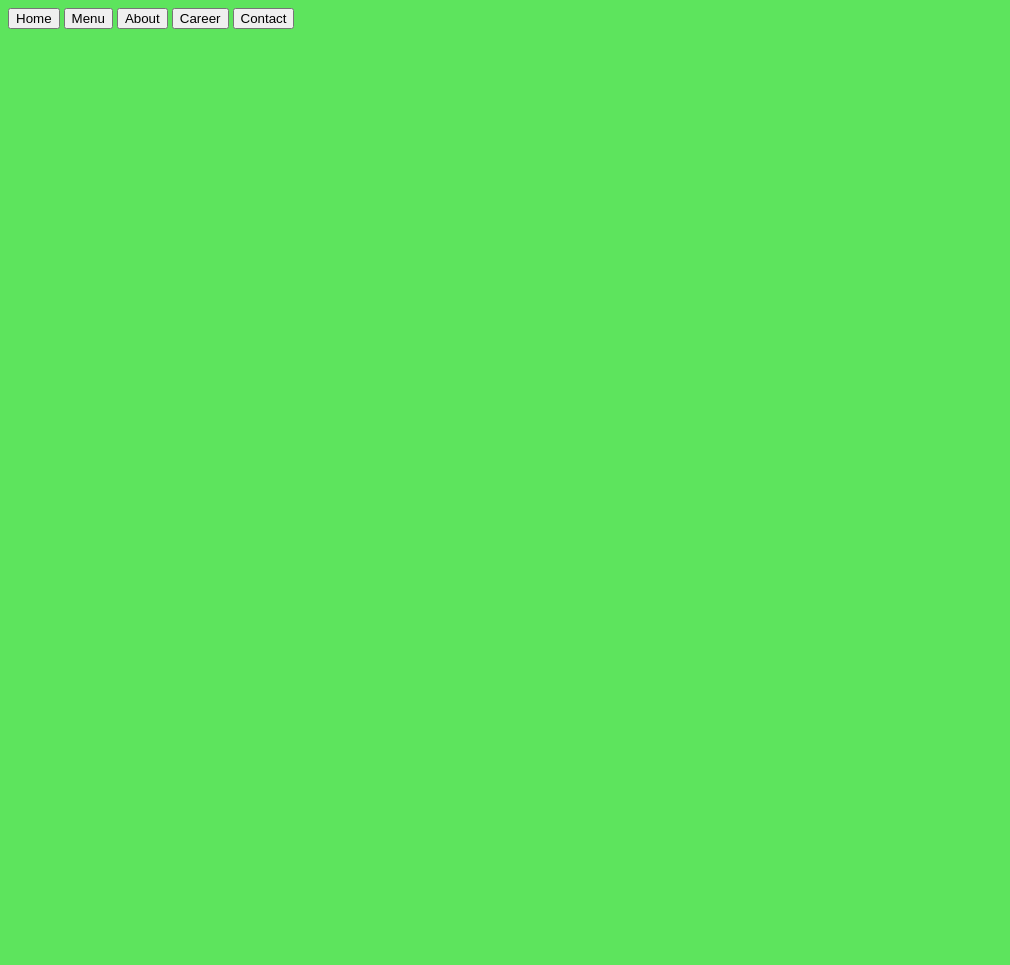
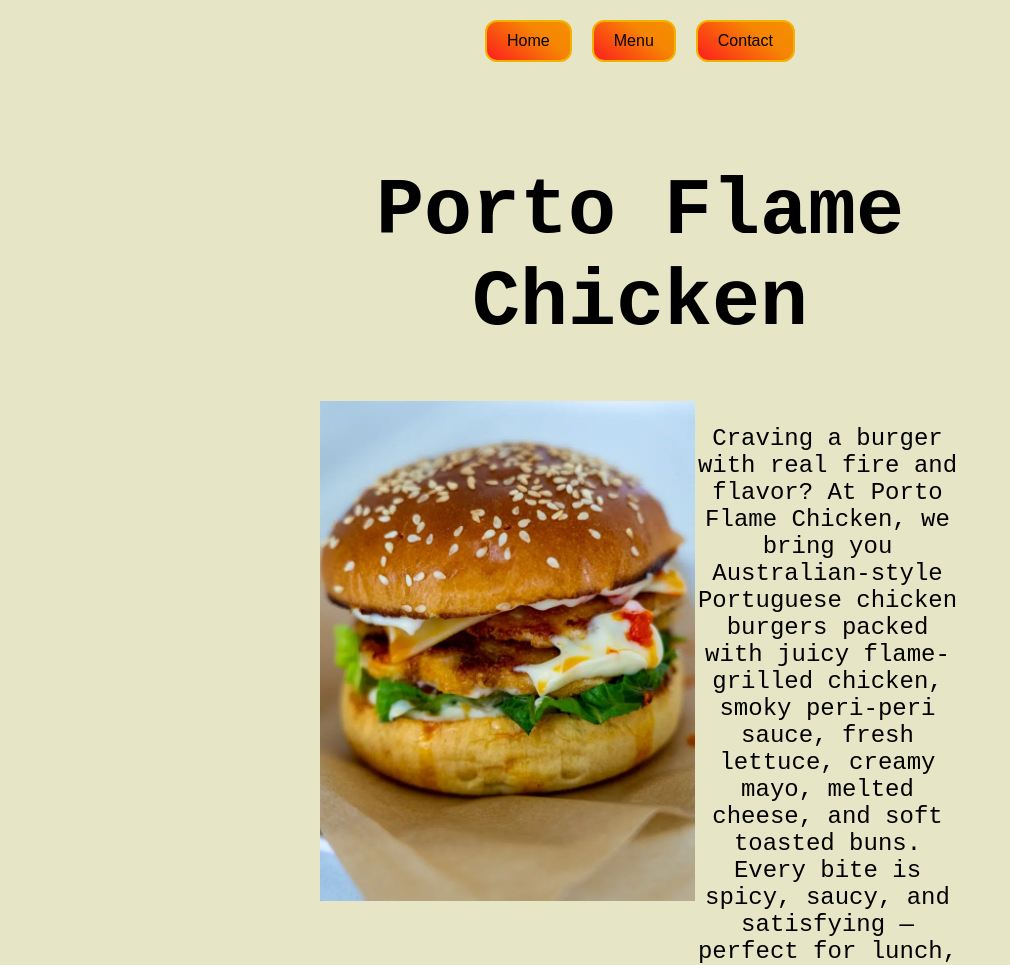
Before and after one commit to cevherkemalsirin/Restaurant-Page-Odin, a website built with webpack: page src/template.html in a window 1280 px wide. Shown: the top 965 px of the page, without its empty margins (0-1010 px from the left). Before the commit the page ends 800 px from the top, so only its background shows below. Built offline with nearby package versions, Linux system fonts and the light colour scheme.

Commit message:
Finish Home Page

```diff
--- a/package.json
+++ b/package.json
@@ -23,6 +23,7 @@
     "html-webpack-plugin": "^5.6.7",
     "style-loader": "^4.0.0",
     "webpack": "^5.107.2",
-    "webpack-cli": "^7.0.3"
+    "webpack-cli": "^7.0.3",
+    "webpack-dev-server": "^5.2.5"
   }
 }
--- /dev/null
+++ b/src/home.js
@@ -0,0 +1,20 @@
+import burgerImage from "./images/burger.webp";
+
+const body = document.body;
+export function LoadHomePage(){
+    if(body)
+    {
+      const div = document.getElementById("content");
+       const h1 = document.createElement("h1");
+        h1.textContent = "Porto Flame Chicken";
+       const p = document.createElement("p");
+        p.textContent = "Craving a burger with real fire and flavor? At Porto Flame Chicken, we bring you Australian-style Portuguese chicken burgers packed with juicy flame-grilled chicken, smoky peri-peri sauce, fresh lettuce, creamy mayo, melted cheese, and soft toasted buns. Every bite is spicy, saucy, and satisfying — perfect for lunch, dinner, or late-night cravings. Come taste the burger that brings the heat, the crunch, and the flavor all in one.";
+        const img =document.createElement("img");
+        img.src = burgerImage;
+        img.alt = "burger photo";
+        img.height = 300;
+        div.appendChild(h1);
+        div.appendChild(p);
+        div.appendChild(img);
+    }
+}
--- a/src/index.js
+++ b/src/index.js
@@ -1,3 +1,5 @@
 import "./styles.css";
 
-alert("Hey there restaurant owner! Welcome to your restaurant page!");
+import {LoadHomePage} from "./home.js";
+
+LoadHomePage();
--- a/src/styles.css
+++ b/src/styles.css
@@ -1,3 +1,58 @@
 body{
-    background-color: rgb(93, 228, 93);;
+    background-color: rgb(230, 230, 199);;
 }
+
+nav{
+    display: flex;
+    justify-content: center;
+    gap: 20px;
+    margin-top: 20px;
+}
+
+#content{
+    height: 50vh;
+    width: 50vw;
+    margin: 50px auto;
+    display: grid;
+    grid-template-columns: 1fr 1fr;
+    grid-template-rows: 1fr 1fr;
+    text-align: center;
+    font-family:'Courier New', Courier, monospace;
+
+}
+
+#content h1{
+    font-size: 5rem;
+    grid-column: 1 / -1;
+    grid-row: 1;
+}
+
+#content p{
+    grid-column: 2;
+    grid-row: 2;
+    font-size: 1.5rem;
+    align-self: center;
+}
+
+#content img{
+    grid-column: 1;
+    grid-row: 2;
+    height: 500px;
+}
+
+nav button{
+    background: linear-gradient(38deg, rgba(253, 29, 29, 1) 0%, rgba(246, 133, 3, 1) 65%, rgba(245, 143, 0, 1) 100%);
+    border:  rgb(242, 178, 0) 2px solid;
+    border-radius: 12px;
+    padding: 10px 20px;
+    font-size: 16px;
+    cursor: pointer;
+}
+nav button:hover{
+    background: linear-gradient(8deg, rgba(253, 29, 29, 1) 0%, rgba(246, 133, 3, 1) 65%, rgba(245, 143, 0, 1) 100%);
+    transform: scale(1.05);
+}
+.hero{
+    text-align: center;
+    margin-top: 50px;
+}
--- a/src/template.html
+++ b/src/template.html
@@ -12,12 +12,13 @@
         <nav>
             <button>Home</button>
             <button>Menu</button>
-            <button>About</button>
-            <button>Career</button>
             <button>Contact</button>
         </nav>
     </header>
 
+    <div id="content">
+
+    </div>
 </body>
 
 </html>
--- a/webpack.config.js
+++ b/webpack.config.js
@@ -8,6 +8,10 @@ export default {
     filename: "main.js",
     path: path.resolve(import.meta.dirname, "dist"),
     clean: true,
+  },
+    devtool: "eval-source-map",
+  devServer: {
+    watchFiles: ["./src/template.html"],
   },
     plugins: [
     new HtmlWebpackPlugin({
@@ -20,6 +24,10 @@ export default {
         test: /\.css$/i,
         use: ["style-loader", "css-loader"],
       },
+            {
+        test: /\.(png|svg|jpg|jpeg|gif|webp)$/i,
+        type: "asset/resource",
+      },
     ],
   },
 };
```
Also changed, not shown: src/images/burger.webp (added), 1 other file.
